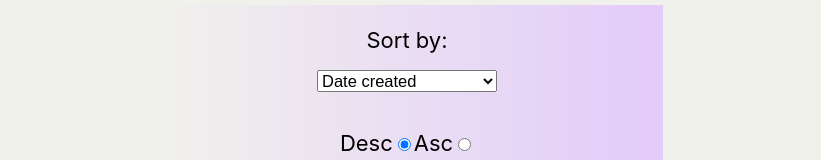
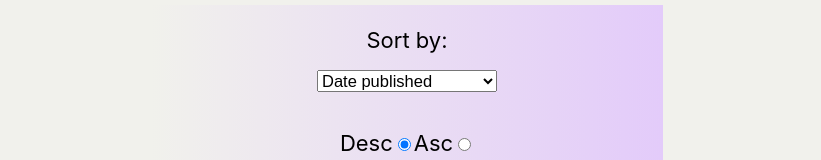
Before and after one commit to tubez7/nc-news, a React (Create React App) app: page /articles in a window 1280 px wide. Shown: the part 305-465 px from the top of the page, without its empty margins (233-1054 px from the left). Built offline with nearby package versions, Linux system fonts and the light colour scheme; no server answers; a web font is replaced by a local one.

Commit message:
add sort required dubugging

```diff
--- a/src/App.css
+++ b/src/App.css
@@ -219,19 +219,12 @@ textarea {
 }
 
 .football {
-
-
-  background-image :url(https://images.unsplash.com/photo-1589487391730-58f20eb2c308?ixlib=rb-1.2.1&ixid=MnwxMjA3fDB8MHxwaG90by1wYWdlfHx8fGVufDB8fHx8&auto=format&fit=crop&w=1174&q=80);
-
-  background-size: auto;
-
-  /* background-image: linear-gradient(to right, rgba(255, 0, 0, 0), rgba(0,0,0,0.1), url(https://images.unsplash.com/photo-1508098682722-e99c43a406b2?ixlib=rb-1.2.1&ixid=MnwxMjA3fDB8MHxwaG90by1wYWdlfHx8fGVufDB8fHx8&auto=format&fit=crop&w=1170&q=80); */
-
-  /* background-image: linear-gradient(
+  background-image: linear-gradient(
     to right,
     rgba(255, 0, 0, 0),
     rgb(227, 203, 250)
-  ); */
+  );
+
   margin-top: 1em;
   margin-bottom: 0.5em;
   margin-left: auto;
@@ -271,16 +264,11 @@ textarea {
   width: 3em;
 }
 
-
 .vote-block {
-
   display: flex;
   justify-content: center;
   align-items: center;
-
-
 }
-
 
 .comment-body {
   font-size: 0.8em;
@@ -303,7 +291,6 @@ textarea {
   margin-right: 0.25em;
   height: 2em;
   width: 2em;
-
 }
 
 .comment-down-vote {
@@ -311,7 +298,6 @@ textarea {
   margin-right: 0.25em;
   height: 2em;
   width: 2em;
-
 }
 
 .comment-card {
@@ -320,6 +306,6 @@ textarea {
   padding: 1em;
   margin-top: 1rem;
   margin-bottom: 1rem;
-  margin-left:1rem;
-  margin-right:1rem;
+  margin-left: 1rem;
+  margin-right: 1rem;
 }
--- a/src/components/ArticleList.jsx
+++ b/src/components/ArticleList.jsx
@@ -4,17 +4,18 @@ import ArticleCard from "./ArticleCard";
 import { useParams } from "react-router-dom";
 import { Link } from "react-router-dom";
 
-export default function ArticleList() {
+export default function ArticleList({order, sortBy}) {
   const [isLoading, setIsLoading] = useState(true);
   const [articles, setArticles] = useState([]);
   const { topic } = useParams();
   const [error, setError] = useState(null);
-  console.log(topic);
+
+
 
   useEffect(() => {
-    console.log(topic, "inside useEffect");
+    console.log(topic, sortBy, order, "inside useEffect");
     setIsLoading(true);
-     getArticles(topic)
+     getArticles(topic, sortBy, order)
       .then((articlesData) => {
         setArticles(articlesData);
         setIsLoading(false);
@@ -23,9 +24,10 @@ export default function ArticleList() {
         console.dir(err.message, "error.msg in catch block triggered");
         setError(err.response.status);
         console.log(error, "error state in catch")
+        console.dir(err.response);
         setIsLoading(false);
       });
-  }, [topic]);
+  }, [topic, sortBy, order]);
 
   if (isLoading) return <h4>PLEASE WAIT. ARTICLES LOADING....</h4>;
 
--- a/src/components/Home.jsx
+++ b/src/components/Home.jsx
@@ -1,13 +1,18 @@
+import { useState } from "react";
+
 import SearchBar from "./SearchBar";
 import TopicsBar from "./TopicsBar";
 import ArticleList from "./ArticleList";
 
 export default function Home({ topics, setTopics }) {
+  const [sortBy, setSortBy] = useState("created_at");
+  const [order, setOrder] = useState("DESC");
+
   return (
     <main>
-      <SearchBar />
+      <SearchBar order={order} setSortBy={setSortBy} setOrder={setOrder} />
       <TopicsBar topics={topics} setTopics={setTopics} />
-      <ArticleList />
+      <ArticleList order={order} sortBy={sortBy} />
     </main>
   );
 }
--- a/src/components/SearchBar.jsx
+++ b/src/components/SearchBar.jsx
@@ -1,13 +1,26 @@
-export default function SearchBar() {
+export default function SearchBar({ setSortBy, setOrder, order }) {
+  const selectSort = (e) => {
+    setSortBy(e.target.value);
+  };
+
+  const selectOrder = (e) => {
+    setOrder(e.target.value);
+  };
+
   return (
     <nav className="Nav_Articles">
       <section className="Articles_sort">
         <label for="ArticleList">Sort by: </label>
-        <select className="select-by" id="article-categories" name="article-categories">
-          <option value="created_at">Date created</option>
+        <select
+          onChange={selectSort}
+          className="select-by"
+          id="article-categories"
+          name="article-categories"
+        >
+          <option value="created_at">Date published</option>
           <option value="article_id">Article ID</option>
           <option value="title">Title</option>
-          <option value="body">Article contents</option>
+
           <option value="topic">Topic</option>
           <option value="author">Author</option>
           <option value="votes">Votes</option>
@@ -16,9 +29,21 @@ export default function SearchBar() {
 
         <div className="Radio-order">
           <label for="DESC">Desc</label>
-          <input type="radio" name="sort" value="DESC" checked></input>
+          <input
+            onClick={selectOrder}
+            type="radio"
+            name="sort"
+            value="DESC"
+            checked={order.includes("DESC")}
+          ></input>
           <label for="ASC">Asc</label>
-          <input type="radio" name="sort" value="ASC"></input>
+          <input
+            onClick={selectOrder}
+            type="radio"
+            name="sort"
+            value="ASC"
+            checked={order.includes("ASC")}
+          ></input>
         </div>
       </section>
     </nav>
```
